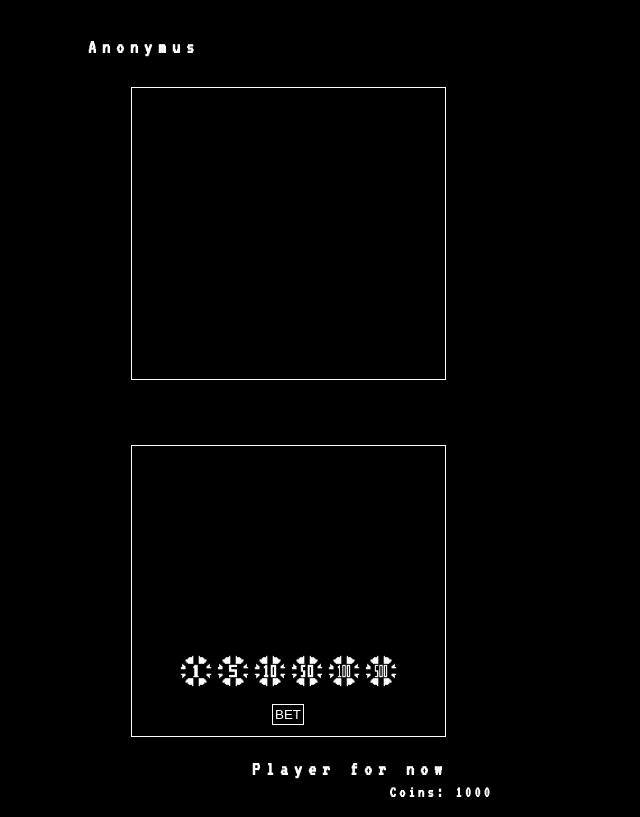
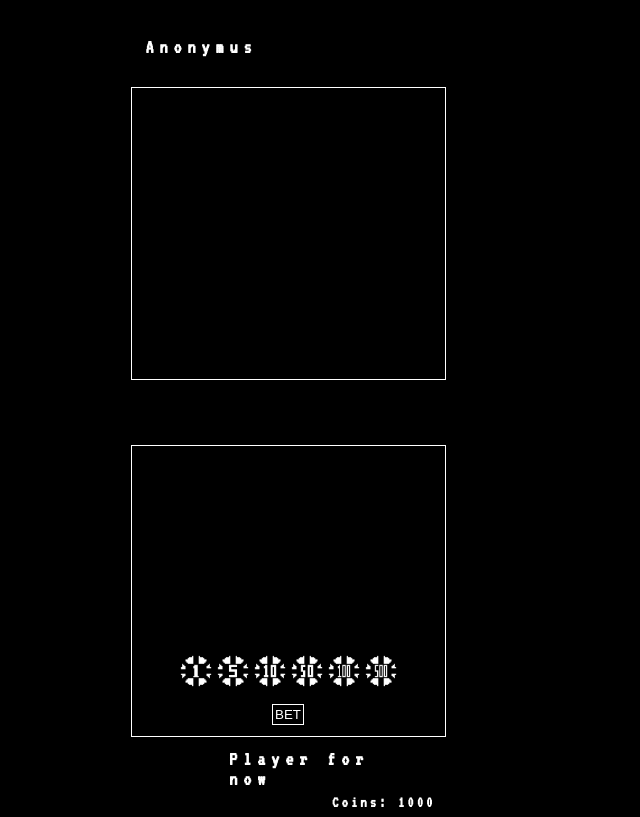
Before and after one commit to martinrvp28/Entrega-js-martinVazquez, a website: page pages/blackJack.html in a window 1280 px wide. Shown: the part 126-943 px from the top of the page, without its empty margins (0-640 px from the left). Drawn offline with Linux system fonts and the light colour scheme.

Commit message:
detalle width

```diff
--- a/css/style.css
+++ b/css/style.css
@@ -183,7 +183,6 @@ h3{
 
 
 .avatarIa{
-  width: 430px;
   display: grid;
   grid-template-columns: 75% 25%;
 
@@ -266,7 +265,7 @@ button:hover{
 }
 
 .avatarPlayer{
-  width: 430px;
+
   display: grid;
   grid-template-columns: 25% 75%;
 
```
